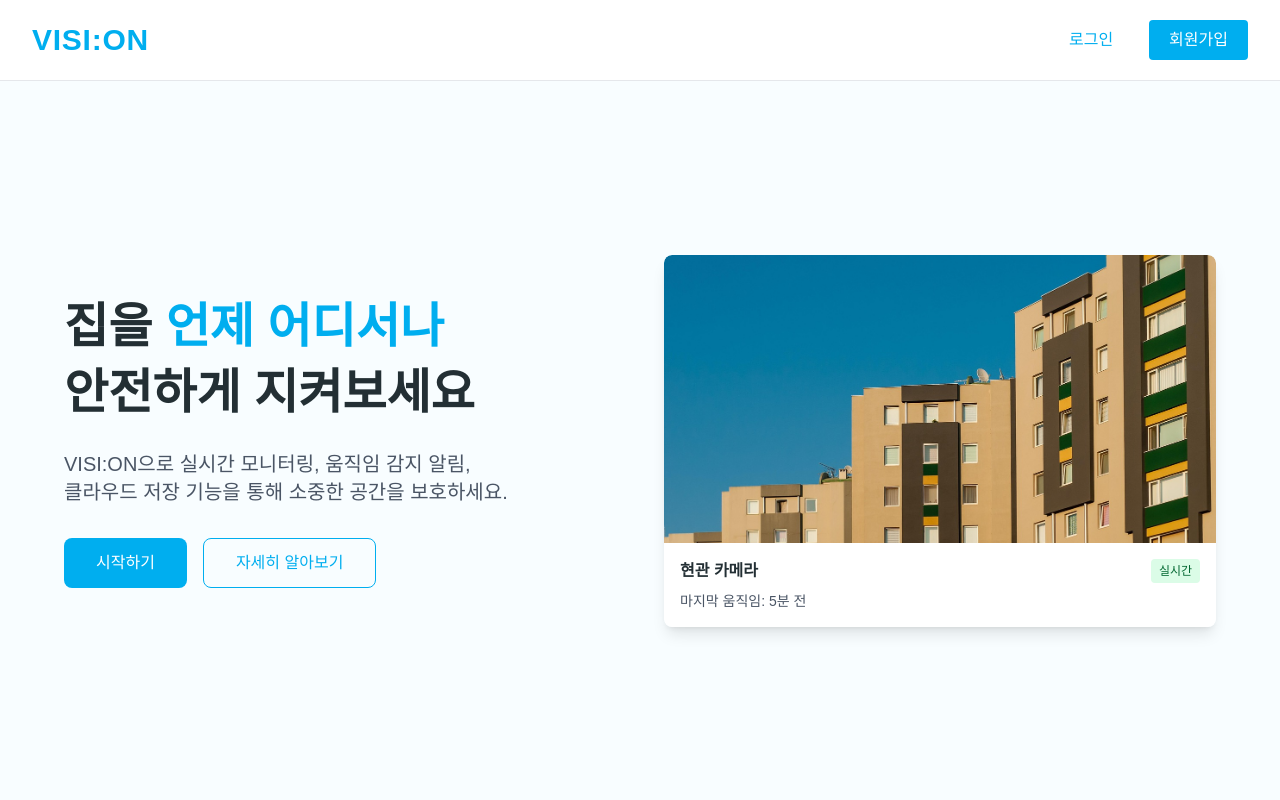
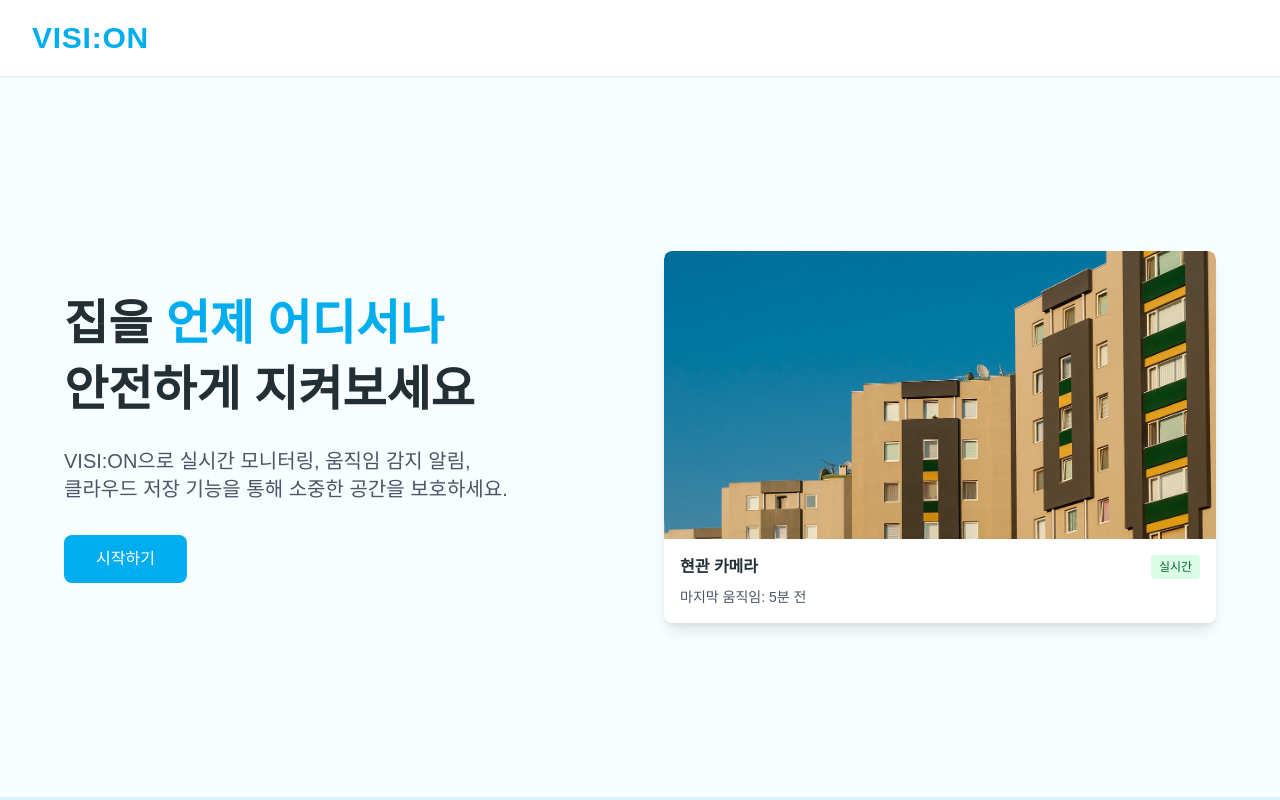
Before and after one commit to camm-cisco-hackathon/cctv_fe, a React (Vite) app: page / in a window 1280 px wide. Shown: the top 800 px of the page. Built offline with nearby package versions, Linux system fonts and the light colour scheme; a web font is replaced by a local one.

Commit message:
안 만든 기능 주석처리

```diff
--- a/src/components/Sidebar.jsx
+++ b/src/components/Sidebar.jsx
@@ -9,7 +9,12 @@ const Sidebar = () => {
   return (
     <aside className="w-52 bg-white border-r border-[#E0F7FF] flex flex-col">
       {/* 로고 */}
-      <div className="text-[#00AEEF] font-bold text-2xl px-5 py-3 border-b border-[#E0F7FF]">
+      <div
+        className="text-[#00AEEF] font-bold text-2xl px-5 py-3 border-b border-[#E0F7FF] cursor-pointer"
+        onClick={() => {
+          navigation("/");
+        }}
+      >
         VISI:ON
       </div>
 
--- a/src/pages/LandingPage.jsx
+++ b/src/pages/LandingPage.jsx
@@ -18,14 +18,14 @@ export default function LandingPage() {
             </span>
           </div>
           {/* 로그인 / 회원가입 */}
-          <div className="flex space-x-4">
+          {/* <div className="flex space-x-4">
             <button className="px-5 py-2 text-sm md:text-base text-[#00AEEF] hover:bg-[#D9F4FD] rounded transition">
               로그인
             </button>
             <button className="px-5 py-2 text-sm md:text-base bg-[#00AEEF] text-white hover:bg-[#0095CF] rounded transition">
               회원가입
             </button>
-          </div>
+          </div> */}
         </div>
       </nav>
 
@@ -50,9 +50,9 @@ export default function LandingPage() {
               >
                 시작하기
               </button>
-              <button className="px-8 py-3 border border-[#00AEEF] text-[#00AEEF] rounded-lg hover:bg-[#D9F4FD] font-medium">
+              {/* <button className="px-8 py-3 border border-[#00AEEF] text-[#00AEEF] rounded-lg hover:bg-[#D9F4FD] font-medium">
                 자세히 알아보기
-              </button>
+              </button> */}
             </div>
           </div>
 
```
